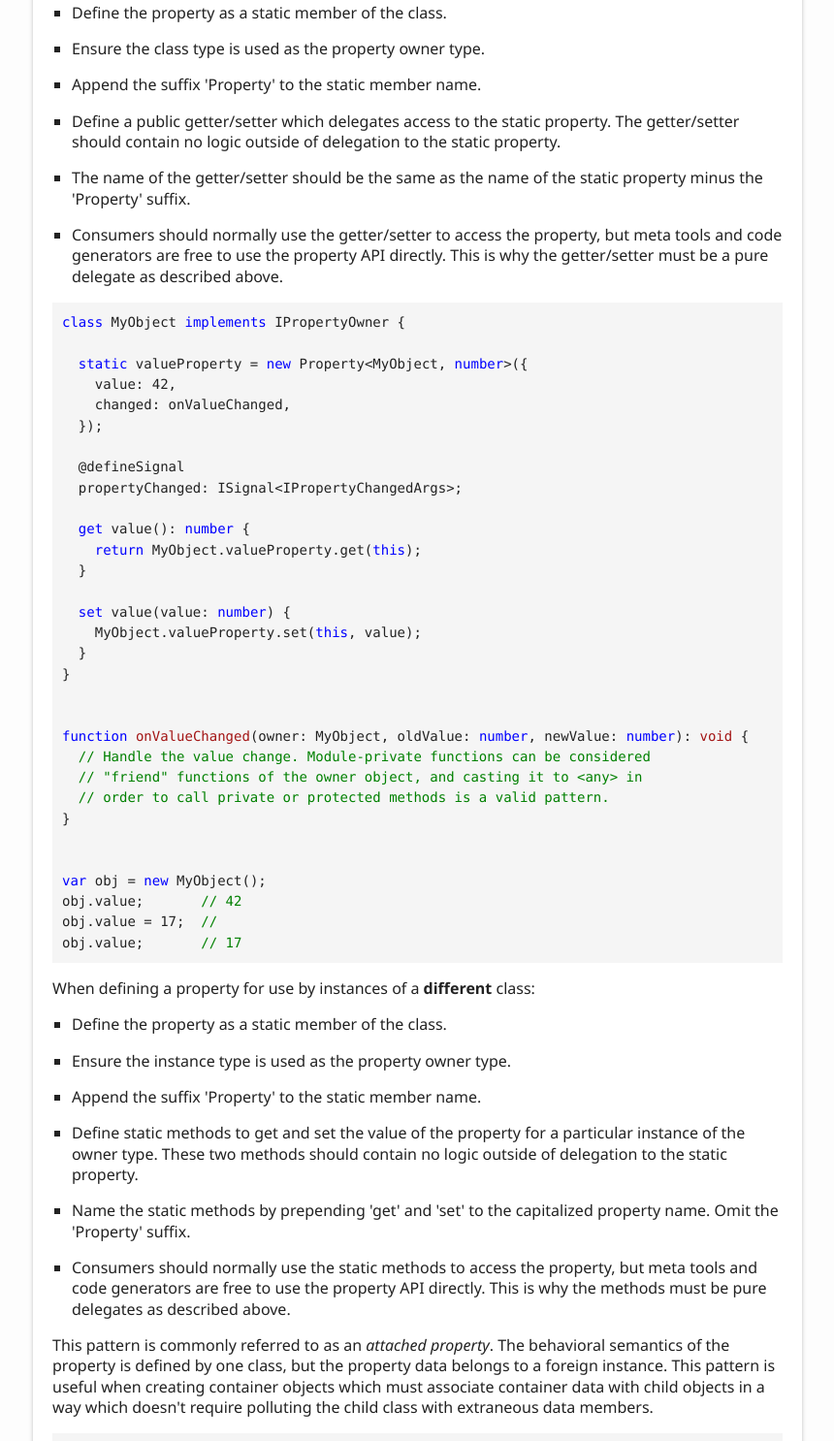
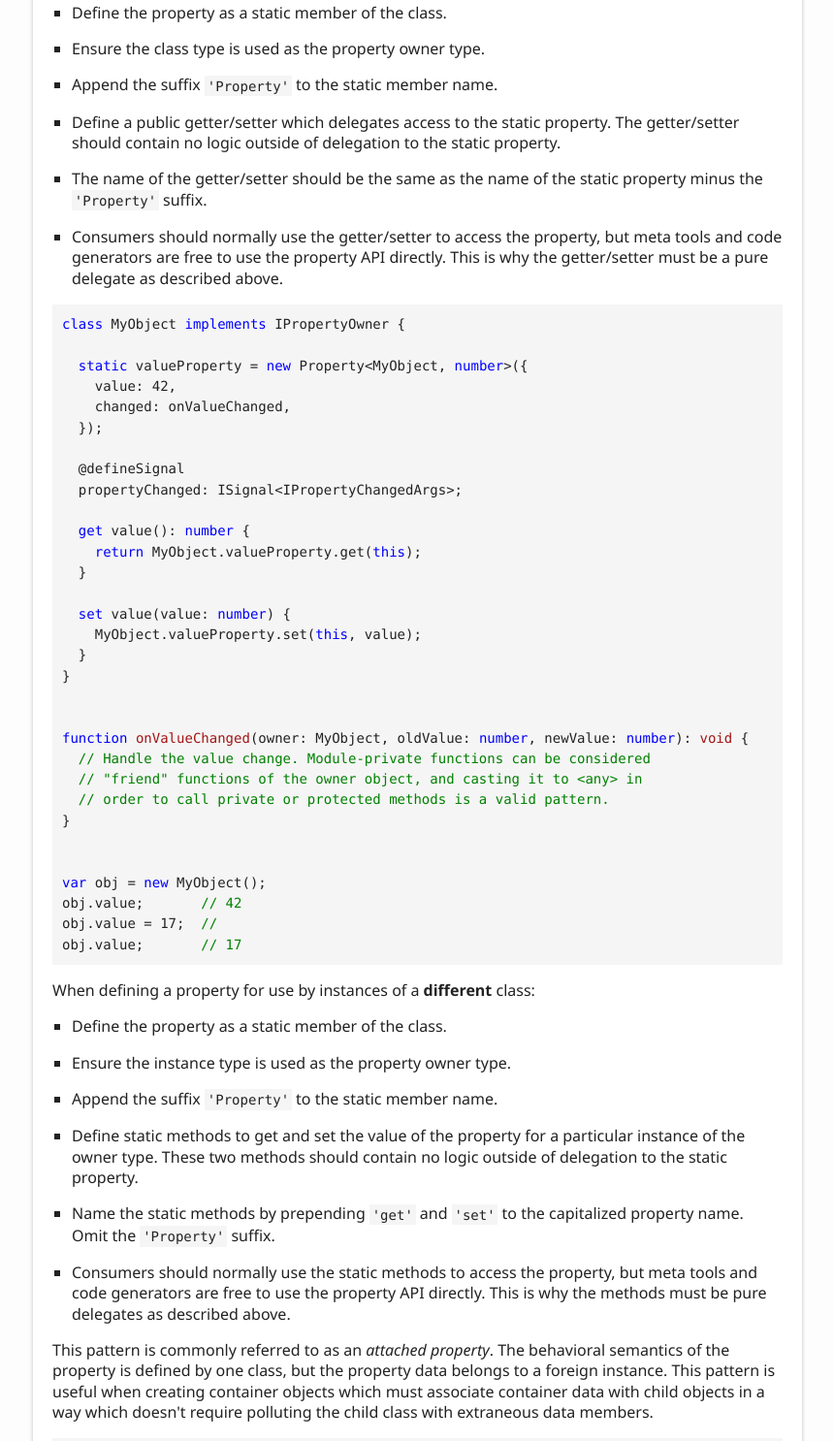
Before and after one commit to blink1073/phosphor-properties, a plain HTML site: page index.html in a window 1280 px wide. Shown: the part 3799-5285 px from the top of the page at 97% size, without its empty margins (6-866 px from the left). Drawn offline with Linux system fonts and the light colour scheme.

Commit message:
autocommit docs

```diff
--- a/index.html
+++ b/index.html
@@ -215,14 +215,14 @@ valueProperty.set(model1, <span class="hljs-number">0</span>);  <span class="hlj
 					</li>
 					<li><p>Ensure the class type is used as the property owner type.</p>
 					</li>
-					<li><p>Append the suffix &#39;Property&#39; to the static member name.</p>
+					<li><p>Append the suffix <code>&#39;Property&#39;</code> to the static member name.</p>
 					</li>
 					<li><p>Define a public getter/setter which delegates access to the
 							static property. The getter/setter should contain no logic
 						outside of delegation to the static property.</p>
 					</li>
 					<li><p>The name of the getter/setter should be the same as the name
-						of the static property minus the &#39;Property&#39; suffix.</p>
+						of the static property minus the <code>&#39;Property&#39;</code> suffix.</p>
 					</li>
 					<li><p>Consumers should normally use the getter/setter to access the
 							property, but meta tools and code generators are free to use
@@ -268,15 +268,15 @@ obj.value;       <span class="hljs-comment">// 17</span>
 					</li>
 					<li><p>Ensure the instance type is used as the property owner type.</p>
 					</li>
-					<li><p>Append the suffix &#39;Property&#39; to the static member name.</p>
+					<li><p>Append the suffix <code>&#39;Property&#39;</code> to the static member name.</p>
 					</li>
 					<li><p>Define static methods to get and set the value of the property
 							for a particular instance of the owner type. These two methods
 							should contain no logic outside of delegation to the static
 						property.</p>
 					</li>
-					<li><p>Name the static methods by prepending &#39;get&#39; and &#39;set&#39; to the
-						capitalized property name. Omit the &#39;Property&#39; suffix.</p>
+					<li><p>Name the static methods by prepending <code>&#39;get&#39;</code> and <code>&#39;set&#39;</code> to
+						the capitalized property name. Omit the <code>&#39;Property&#39;</code> suffix.</p>
 					</li>
 					<li><p>Consumers should normally use the static methods to access the
 							property, but meta tools and code generators are free to use
```
